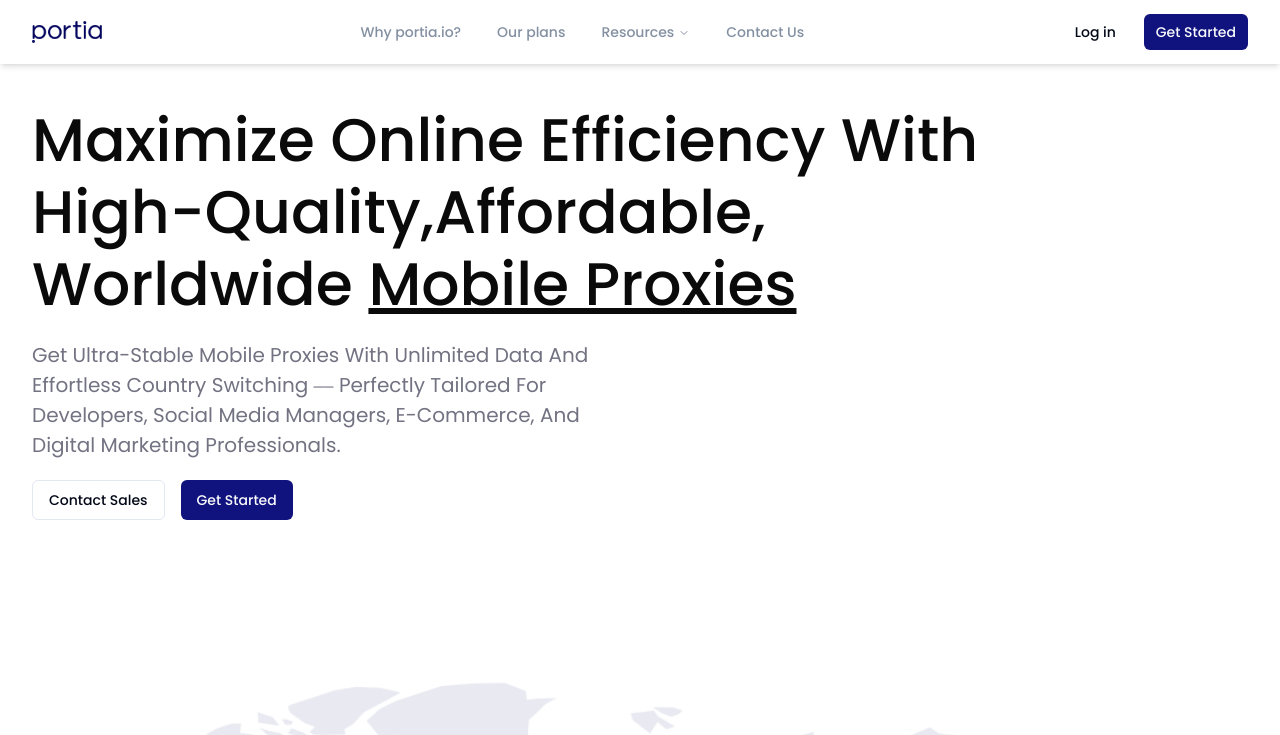
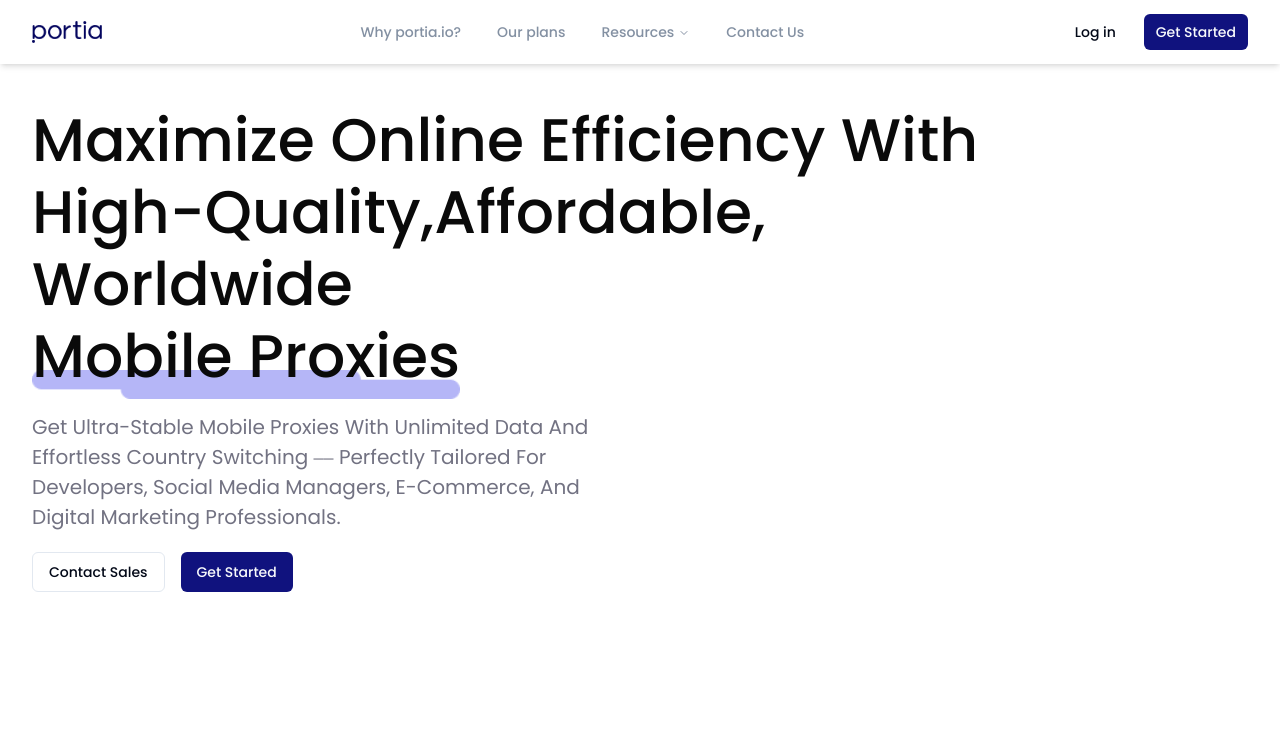
Before and after one commit to Saeed-Altout/portia, a Next.js app: page / in a window 1280 px wide. Shown: the top 735 px of the page. Built offline with nearby package versions, Linux system fonts and the light colour scheme.

Commit message:
add underline image in title hero.

```diff
--- a/app/(website)/(pages)/(home)/_components/hero.tsx
+++ b/app/(website)/(pages)/(home)/_components/hero.tsx
@@ -1,4 +1,5 @@
 import { Button } from "@/components/ui/button";
+import Image from "next/image";
 
 export const Hero = () => {
   return (
@@ -7,7 +8,17 @@ export const Hero = () => {
       <h1 className="max-w-[1000px] text-black-primary font-medium capitalize text-[30px] leading-[44px] md:text-[40px] md:leading-[50px] lg:text-6xl lg:leading-[72px]">
         Maximize online efficiency with high-quality,
         <br className="md:hidden" />
-        affordable, worldwide <span className="underline">mobile proxies</span>
+        affordable, worldwide{" "}
+        <div className="relative w-fit">
+          <p className="relative z-10">mobile proxies</p>
+          <Image
+            src="/images/underline.png"
+            alt="Underline"
+            width={100}
+            height={10}
+            className="w-full absolute top-7 md:top-8 lg:top-[50px] left-0 z-0"
+          />
+        </div>
       </h1>
 
       {/* Description */}
```
Also changed, not shown: public/images/underline.png (added).
